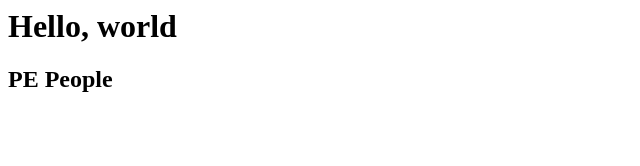
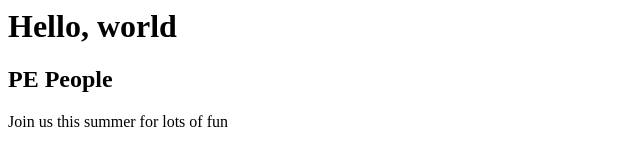
Before and after one commit to m-cullen-coder/PE-People, a plain HTML site: page index.html in a window 1280 px wide. Shown: the whole page, without its empty margins (0-640 px from the left). Drawn offline with Linux system fonts and the light colour scheme.

Commit message:
added a p

```diff
--- a/index.html
+++ b/index.html
@@ -3,5 +3,6 @@
     <body>
         <h1>Hello, world</h1>
         <h2>PE People</h2>
+        <p>Join us this summer for lots of fun</p>
     </body>
 </html>
```
